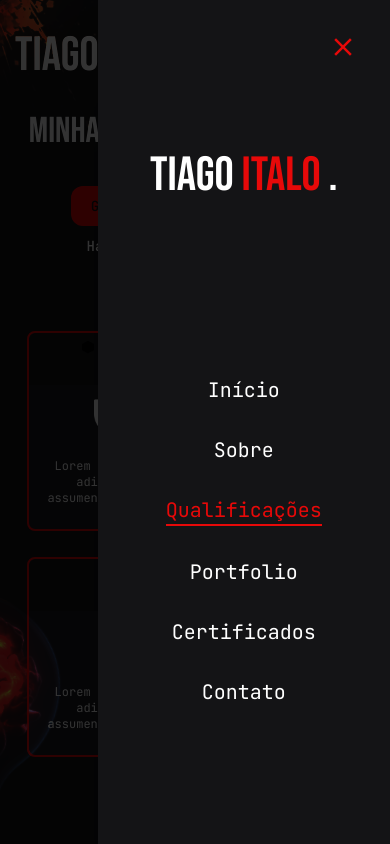
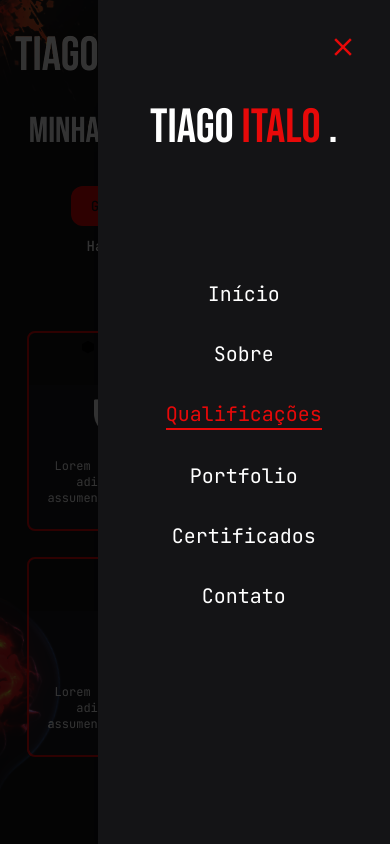
Before and after one commit to tiagosoussa7/portfolio, a Next.js app: page /qualification in a window 390 px wide. Both pictures are taken after a click on the button 359 px from the left and 56 px from the top of the page. Built offline with nearby package versions, Linux system fonts and the light colour scheme.

Commit message:
refactor: melhorias de responsividade no menu mobile.

```diff
--- a/components/Mobile.jsx
+++ b/components/Mobile.jsx
@@ -16,7 +16,7 @@ const Mobile = () => {
       </SheetTrigger>
       <SheetContent className="flex flex-col">
         {/* logo */}
-        <div className="mt-32 mb-40 text-center">
+        <div className="mt-20 mb-28 text-center">
           <Logo />
         </div>
         {/* nav */}
```
